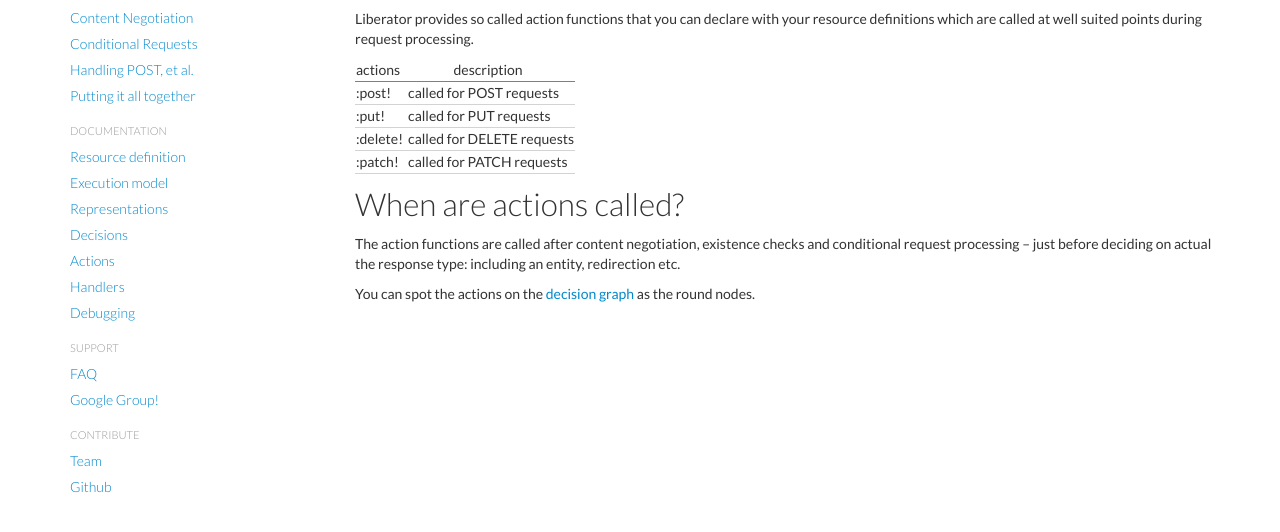
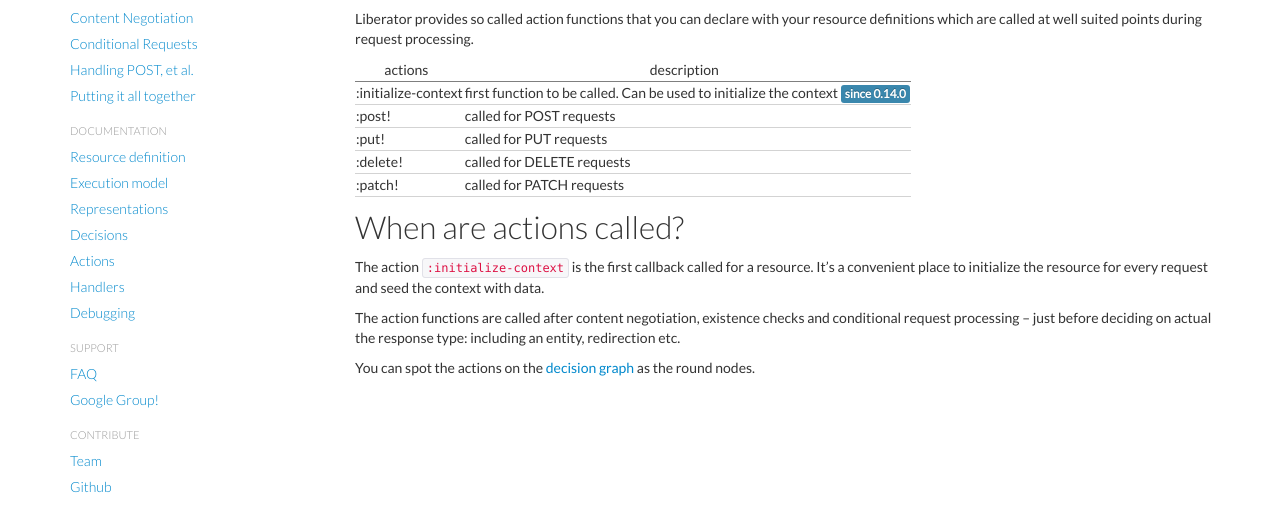
Before and after one commit to clojure-liberator/liberator, a Jekyll site: the page built from doc/actions.md, in a window 1280 px wide, cut to the strip 324-856 px from the top of the page. Built offline with Jekyll 4.4.1, drawn with Linux system fonts in a browser that asks for light colours; nearby versions of some CDN libraries.

```diff
--- a/doc/actions.md
+++ b/doc/actions.md
@@ -29,14 +29,19 @@ Liberator provides so called action functions that you can declare
 with your resource definitions which are called at well suited points
 during request processing.
 
-actions  | description
----------|-----------------------------
-:post!   | called for POST requests
-:put!    | called for PUT requests
-:delete! | called for DELETE requests
-:patch!  | called for PATCH requests
+actions             | description
+--------------------|-----------------------------
+:initialize-context | first function to be called. Can be used to initialize the context <span class="label label-info">since 0.14.0</span>
+:post!              | called for POST requests
+:put!               | called for PUT requests
+:delete!            | called for DELETE requests
+:patch!             | called for PATCH requests
 
 ## When are actions called?
+
+The action `:initialize-context` is the first callback called for
+a resource. It's a convenient place to initialize the resource for
+every request and seed the context with data.
 
 The action functions are called after content negotiation, existence
 checks and conditional request processing -- just before deciding on
```
Also changed, not shown: index.md (+1 -1 lines), assets/img/decision-graph.svg.
